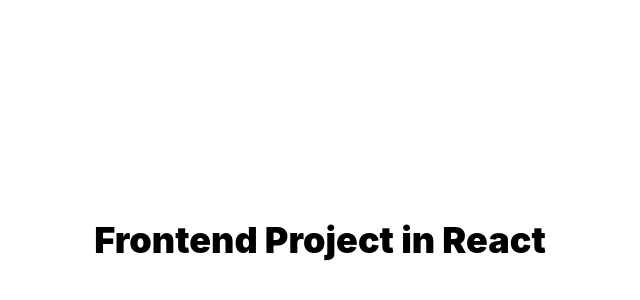
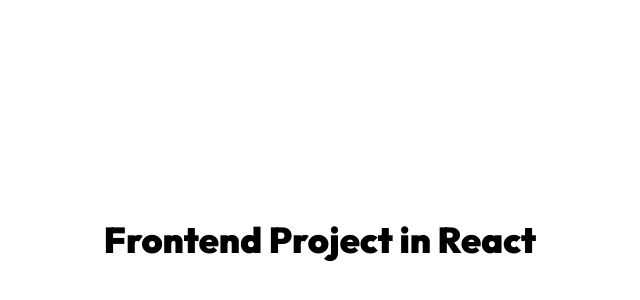
Before and after one commit to intuitive-robots/pse-ss24-timetrack, a React (Create React App) app in the folder frontend/: page / in a window 1280 px wide. Shown: the part 160-460 px from the top of the page, without its empty margins (320-960 px from the left). Built offline with nearby package versions, Linux system fonts and the light colour scheme.

Commit message:
change font to Outfit

```diff
--- a/frontend/src/index.css
+++ b/frontend/src/index.css
@@ -1,12 +1,13 @@
+@import url('https://fonts.googleapis.com/css2?family=Outfit:wght@100..900&display=swap');
+
 @tailwind base;
 @tailwind components;
 @tailwind utilities;
 
 body {
   margin: 0;
-  font-family: -apple-system, BlinkMacSystemFont, 'Segoe UI', 'Roboto', 'Oxygen',
-    'Ubuntu', 'Cantarell', 'Fira Sans', 'Droid Sans', 'Helvetica Neue',
-    sans-serif;
+  @apply m-0 font-sans;
+  font-family: 'Outfit', sans-serif;
   -webkit-font-smoothing: antialiased;
   -moz-osx-font-smoothing: grayscale;
 }
```
Also changed, not shown: frontend/public/manifest.json.
